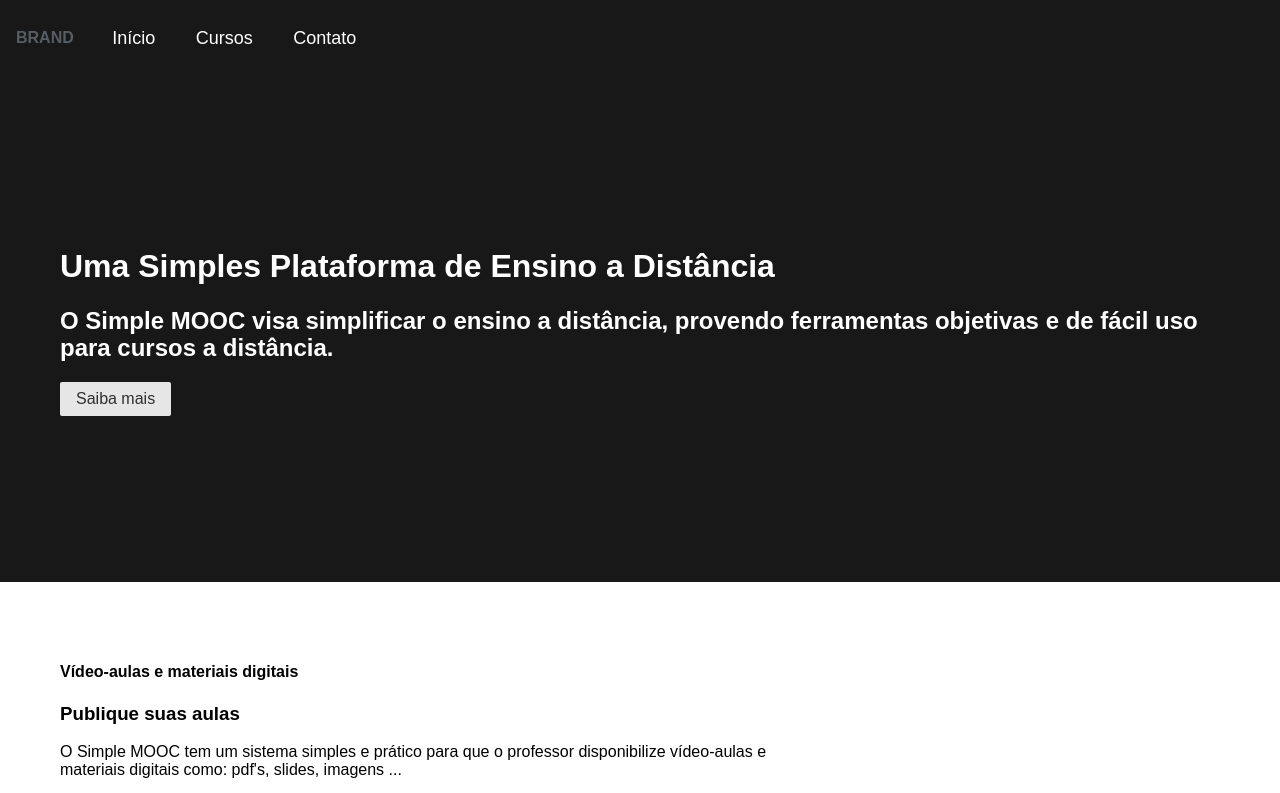
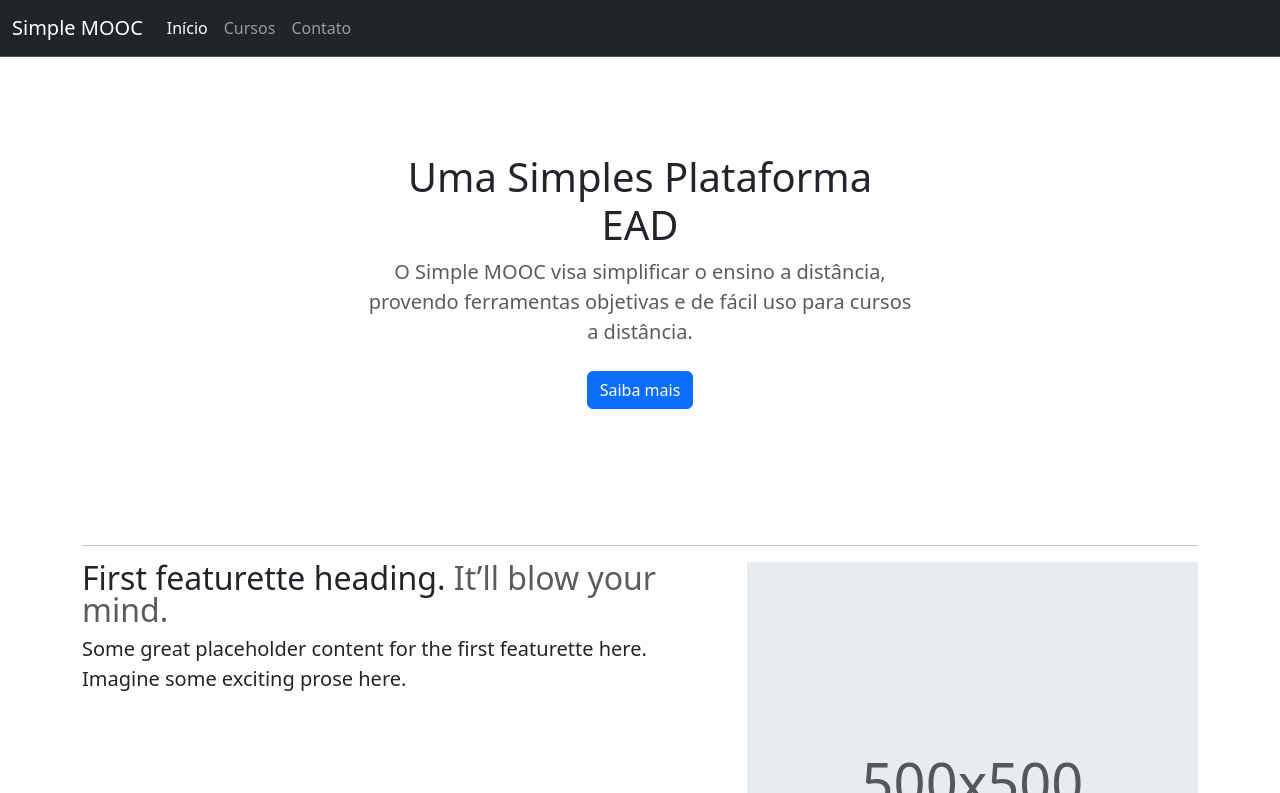
Before and after one commit to GuilhermeViana20/simplemooc, a Django app: page / in a window 1280 px wide. Shown: the top 793 px of the page. Run offline with Django 3.2, Linux system fonts and the light colour scheme; grey boxes labelled with a size stand in for pictures from a placeholder-image service; some libraries are stand-ins or nearby versions.

Commit message:
Alterando layout para biblioteca bootstrap

```diff
--- a/simplemooc/core/templates/base.html
+++ b/simplemooc/core/templates/base.html
@@ -1,13 +1,13 @@
 <!doctype html>
 {% load static %}
 <html lang="en">
+
 <head>
     <meta charset="utf-8">
     <meta name="viewport" content="width=device-width, initial-scale=1">
-    <meta name="description" content="Simple MOOC - Uma simples plataforma de ensino a distância" />
-    <title>Simple MOOC</title>
-    <link rel="stylesheet" href="https://cdn.jsdelivr.net/npm/purecss@3.0.0/build/pure-min.css" integrity="sha384-X38yfunGUhNzHpBaEBsWLO+A0HDYOQi8ufWDkZ0k9e0eXz/tH3II7uKZ9msv++Ls" crossorigin="anonymous">
-    <link rel="stylesheet" href="{% static 'css/styles.css' %}" />
+    <title>Bootstrap demo</title>
+    <link href="https://cdn.jsdelivr.net/npm/bootstrap@5.3.6/dist/css/bootstrap.min.css" rel="stylesheet"
+        integrity="sha384-4Q6Gf2aSP4eDXB8Miphtr37CMZZQ5oXLH2yaXMJ2w8e2ZtHTl7GptT4jmndRuHDT" crossorigin="anonymous">
     <style>
         .pure-menu-item a {
             color: #FFFFFF;
@@ -48,28 +48,45 @@
             width: 100%;
         }
     </style>
+    <style>.bd-placeholder-img{font-size:1.125rem;text-anchor:middle;-webkit-user-select:none;-moz-user-select:none;user-select:none}@media (min-width: 768px){.bd-placeholder-img-lg{font-size:3.5rem}}.b-example-divider{width:100%;height:3rem;background-color:#0000001a;border:solid rgba(0,0,0,.15);border-width:1px 0;box-shadow:inset 0 .5em 1.5em #0000001a,inset 0 .125em .5em #00000026}.b-example-vr{flex-shrink:0;width:1.5rem;height:100vh}.bi{vertical-align:-.125em;fill:currentColor}.nav-scroller{position:relative;z-index:2;height:2.75rem;overflow-y:hidden}.nav-scroller .nav{display:flex;flex-wrap:nowrap;padding-bottom:1rem;margin-top:-1px;overflow-x:auto;text-align:center;white-space:nowrap;-webkit-overflow-scrolling:touch}.btn-bd-primary{--bd-violet-bg: #712cf9;--bd-violet-rgb: 112.520718, 44.062154, 249.437846;--bs-btn-font-weight: 600;--bs-btn-color: var(--bs-white);--bs-btn-bg: var(--bd-violet-bg);--bs-btn-border-color: var(--bd-violet-bg);--bs-btn-hover-color: var(--bs-white);--bs-btn-hover-bg: #6528e0;--bs-btn-hover-border-color: #6528e0;--bs-btn-focus-shadow-rgb: var(--bd-violet-rgb);--bs-btn-active-color: var(--bs-btn-hover-color);--bs-btn-active-bg: #5a23c8;--bs-btn-active-border-color: #5a23c8}.bd-mode-toggle{z-index:1500}.bd-mode-toggle .bi{width:1em;height:1em}.bd-mode-toggle .dropdown-menu .active .bi{display:block!important}
+</style>
 </head>
+
 <body>
-<div class="content">
-    <div class="pure-menu pure-menu-horizontal" style="background-color: #181818;">
-        <h4 class="pure-menu-heading">BRAND</h4>
-        <ul class="pure-menu-list">
-            <li class="pure-menu-item">
-                <a href="{% url 'core:home' %}" class="pure-menu-link">Início</a>
+    <nav class="navbar bg-dark navbar-expand-lg border-bottom border-body" data-bs-theme="dark">
+        <div class="container-fluid">
+            <a class="navbar-brand" href="{% url 'core:home' %}">Simple MOOC</a>
+            <button class="navbar-toggler" type="button" data-bs-toggle="collapse" data-bs-target="#navbarText"
+                aria-controls="navbarText" aria-expanded="false" aria-label="Toggle navigation">
+                <span class="navbar-toggler-icon"></span>
+            </button>
+            <div class="collapse navbar-collapse" id="navbarText">
+                <ul class="navbar-nav me-auto mb-2 mb-lg-0">
+                    <li class="nav-item">
+                        <a class="nav-link active" aria-current="page" href="{% url 'core:home' %}">Início</a>
                     </li>
-            <li class="pure-menu-item">
-                <a href="{% url 'courses:index' %}" class="pure-menu-link">Cursos</a>
+                    <li class="nav-item">
+                        <a class="nav-link" href="{% url 'courses:index' %}">Cursos</a>
                     </li>
-            <li class="pure-menu-item">
-                <a href="{% url 'core:contact' %}" class="pure-menu-link">Contato</a>
+                    <li class="nav-item">
+                        <a class="nav-link" href="{% url 'core:contact' %}">Contato</a>
                     </li>
                 </ul>
             </div>
+        </div>
+    </nav>
     {% block content %}{% endblock %}
-    <div class="footer">
-        Simple MOOC - Uma simples plataforma de ensino a distância
+    <footer class="footer mt-auto py-3 bg-dark"  data-bs-theme="dark">
+        <div class="container">
+            <span class="text-body-secondary">Simple MOOC - Uma simples plataforma de ensino a distância.</span>
         </div>
-</div>
-<script src="http://yui.yahooapis.com/3.12.0/build/yui/yui-min.js"></script>
+    </footer>
+    <script src="https://cdn.jsdelivr.net/npm/@popperjs/core@2.11.8/dist/umd/popper.min.js"
+        integrity="sha384-I7E8VVD/ismYTF4hNIPjVp/Zjvgyol6VFvRkX/vR+Vc4jQkC+hVqc2pM8ODewa9r"
+        crossorigin="anonymous"></script>
+    <script src="https://cdn.jsdelivr.net/npm/bootstrap@5.3.6/dist/js/bootstrap.bundle.min.js"
+        integrity="sha384-j1CDi7MgGQ12Z7Qab0qlWQ/Qqz24Gc6BM0thvEMVjHnfYGF0rmFCozFSxQBxwHKO"
+        crossorigin="anonymous"></script>
 </body>
+
 </html>
--- a/simplemooc/core/templates/home.html
+++ b/simplemooc/core/templates/home.html
@@ -1,23 +1,83 @@
 {% extends "base.html" %}
 
 {% block content %}
-    <div class="splash">
-        <div class="pure-g-r">
-            <div class="pure-u-1">
-                <div class="l-box splash-text">
-                    <h1 class="splash-head">
-                        Uma Simples Plataforma de Ensino a Distância
-                    </h1>
-                    <h2 class="splash-subhead">
-                        O Simple MOOC visa simplificar o ensino a distância, provendo ferramentas objetivas e de fácil uso para cursos a distância.
-                    </h2>
+<section class="py-5 text-center container">
+    <div class="row py-lg-5">
+        <div class="col-lg-6 col-md-8 mx-auto">
+            <h1 class="fw-light">Uma Simples Plataforma EAD</h1>
+            <p class="lead text-body-secondary">
+                O Simple MOOC visa simplificar o ensino a distância,
+                provendo ferramentas objetivas e de fácil uso para
+                cursos a distância.
+            </p>
             <p>
-                        <a href="#" class="pure-button secondary-button">Saiba mais</a>
+                <a href="#" class="btn btn-primary my-2">Saiba mais</a>
             </p>
         </div>
     </div>
+</section>
+
+<div class="container marketing">
+    <hr class="featurette-divider">
+    <div class="row featurette">
+        <div class="col-md-7">
+            <h2 class="featurette-heading fw-normal lh-1">
+                First featurette heading.
+                <span class="text-body-secondary">
+                    It’ll blow your mind.
+                </span>
+            </h2>
+            <p class="lead">
+                Some great placeholder content for the first featurette here.
+                Imagine some exciting prose here.
+            </p>
         </div>
+        <div class="col-md-5"> <svg aria-label="Placeholder: 500x500"
+                class="bd-placeholder-img bd-placeholder-img-lg featurette-image img-fluid mx-auto" height="500"
+                preserveAspectRatio="xMidYMid slice" role="img" width="500" xmlns="http://www.w3.org/2000/svg">
+                <title>Placeholder</title>
+                <rect width="100%" height="100%" fill="var(--bs-secondary-bg)"></rect><text x="50%" y="50%"
+                    fill="var(--bs-secondary-color)" dy=".3em">500x500</text>
+            </svg> </div>
     </div>
+    <hr class="featurette-divider">
+    <div class="row featurette">
+        <div class="col-md-7 order-md-2">
+            <h2 class="featurette-heading fw-normal lh-1">Oh yeah, it’s that good. <span class="text-body-secondary">See
+                    for
+                    yourself.</span></h2>
+            <p class="lead">Another featurette? Of course. More placeholder content here to give you an idea of how this
+                layout would work with some actual real-world content in place.</p>
+        </div>
+        <div class="col-md-5 order-md-1"> <svg aria-label="Placeholder: 500x500"
+                class="bd-placeholder-img bd-placeholder-img-lg featurette-image img-fluid mx-auto" height="500"
+                preserveAspectRatio="xMidYMid slice" role="img" width="500" xmlns="http://www.w3.org/2000/svg">
+                <title>Placeholder</title>
+                <rect width="100%" height="100%" fill="var(--bs-secondary-bg)"></rect><text x="50%" y="50%"
+                    fill="var(--bs-secondary-color)" dy=".3em">500x500</text>
+            </svg> </div>
+    </div>
+    <hr class="featurette-divider">
+    <div class="row featurette">
+        <div class="col-md-7">
+            <h2 class="featurette-heading fw-normal lh-1">And lastly, this one. <span
+                    class="text-body-secondary">Checkmate.</span></h2>
+            <p class="lead">And yes, this is the last block of representative placeholder content. Again, not really
+                intended to be actually read, simply here to give you a better view of what this would look like with
+                some actual content. Your content.</p>
+        </div>
+        <div class="col-md-5"> <svg aria-label="Placeholder: 500x500"
+                class="bd-placeholder-img bd-placeholder-img-lg featurette-image img-fluid mx-auto" height="500"
+                preserveAspectRatio="xMidYMid slice" role="img" width="500" xmlns="http://www.w3.org/2000/svg">
+                <title>Placeholder</title>
+                <rect width="100%" height="100%" fill="var(--bs-secondary-bg)"></rect><text x="50%" y="50%"
+                    fill="var(--bs-secondary-color)" dy=".3em">500x500</text>
+            </svg> </div>
+    </div>
+    <hr class="featurette-divider">
+</div>
+
+
 <div class="content">
     <div class="pure-g-r content-ribbon">
         <div class="pure-u-2-3">
@@ -25,21 +85,22 @@
                 <h4 class="content-subhead">Vídeo-aulas e materiais digitais</h4>
                 <h3>Publique suas aulas</h3>
                 <p>
-                        O Simple MOOC tem um sistema simples e prático para que o professor disponibilize vídeo-aulas e materiais digitais como: pdf's, slides, imagens ...
+                    O Simple MOOC tem um sistema simples e prático para que o professor disponibilize vídeo-aulas e
+                    materiais digitais como: pdf's, slides, imagens ...
                 </p>
             </div>
         </div>
         <div class="pure-u-1-3">
             <div class="l-box">
-                    <img src="https://media.istockphoto.com/id/1448479624/pt/foto/talking-and-working-on-video-calling.jpg" alt="Vídeo aulas e materiais digitais.">
+                <img src="https://media.istockphoto.com/id/1448479624/pt/foto/talking-and-working-on-video-calling.jpg"
+                    alt="Vídeo aulas e materiais digitais.">
             </div>
         </div>
     </div>
     <div class="pure-g-r content-ribbon">
         <div class="pure-u-1-3">
             <div class="l-box">
-                    <img src="http://placehold.it/400x250"
-                            alt="Fórum de Dúvidas">
+                <img src="http://placehold.it/400x250" alt="Fórum de Dúvidas">
             </div>
         </div>
         <div class="pure-u-2-3">
@@ -47,7 +108,8 @@
                 <h4 class="content-subhead">Fórum de Dúvidas</h4>
                 <h3>Interaja com seus Alunos</h3>
                 <p>
-                        No Simple MOOC você pode ter seu próprio sistema de fórum para que seus alunos possam interagir com você e com os outros alunos
+                    No Simple MOOC você pode ter seu próprio sistema de fórum para que seus alunos possam interagir com
+                    você e com os outros alunos
                 </p>
             </div>
         </div>
@@ -58,22 +120,21 @@
                 <h4 class="content-subhead">Exercícios</h4>
                 <h3>Crie exercícios para avaliar seus alunos</h3>
                 <p>
-                        Você pode criar exercícios para que os alunos possam ser avaliados e todo o controle de notas e resolução dos exercícios é controlado pela plataforma, facilitando sua vida
+                    Você pode criar exercícios para que os alunos possam ser avaliados e todo o controle de notas e
+                    resolução dos exercícios é controlado pela plataforma, facilitando sua vida
                 </p>
             </div>
         </div>
         <div class="pure-u-1-3">
             <div class="l-box">
-                    <img src="http://placehold.it/400x250"
-                            alt="Exercícios">
+                <img src="http://placehold.it/400x250" alt="Exercícios">
             </div>
         </div>
     </div>
     <div class="pure-g-r content-ribbon">
         <div class="pure-u-1-3">
             <div class="l-box">
-                    <img src="http://placehold.it/400x250"
-                            alt="Mural de Avisos">
+                <img src="http://placehold.it/400x250" alt="Mural de Avisos">
             </div>
         </div>
         <div class="pure-u-2-3">
```
Lines whose indentation alone changed are shown as unchanged.
